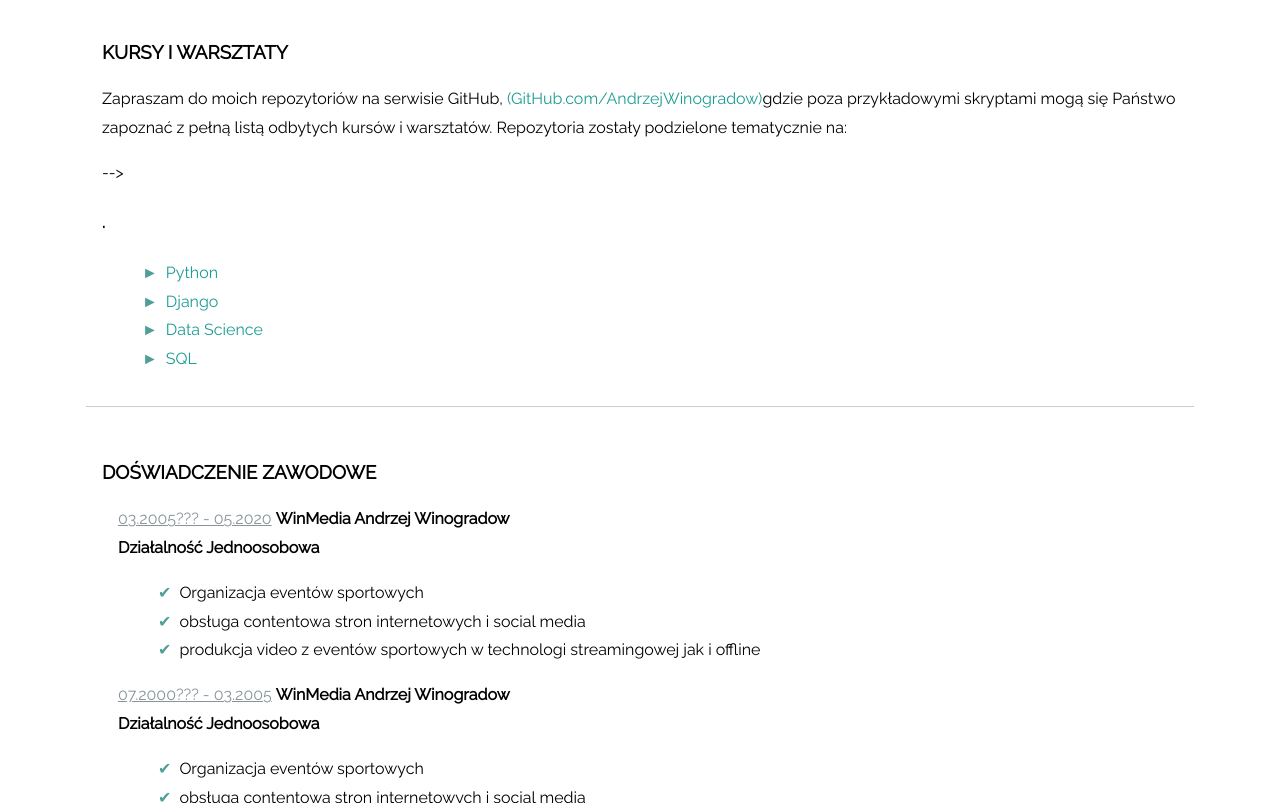
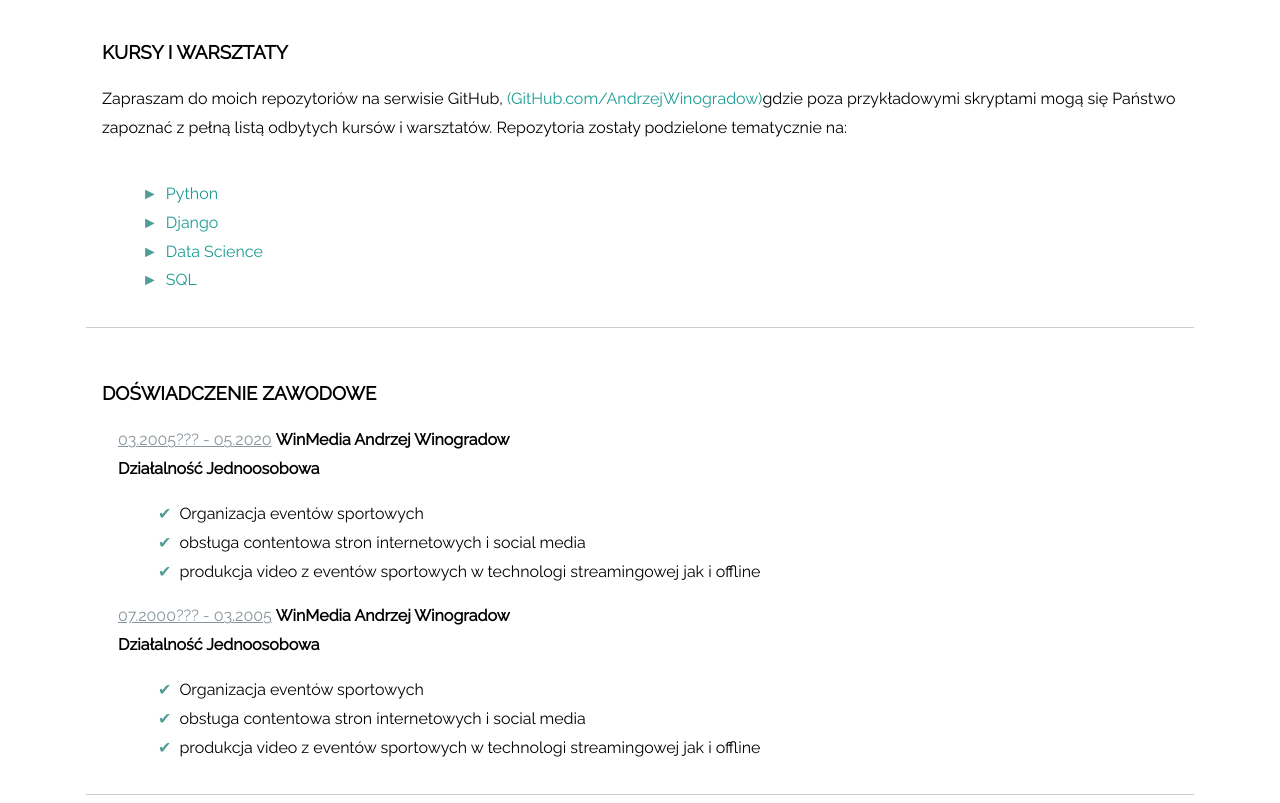
Before and after one commit to AndrzejWinogradow/CV, a plain HTML site: page index.html in a window 1280 px wide. Shown: the part 1138-1941 px from the top of the page. Drawn offline with Linux system fonts and the light colour scheme.

Commit message:
Update index.html

```diff
--- a/index.html
+++ b/index.html
@@ -77,11 +77,11 @@
         </div>-->
       <div class="descrition">
         <p>Zapraszam do moich repozytoriów na serwisie GitHub, <a href="https://GitHub.com/AndrzejWinogradow">(GitHub.com/AndrzejWinogradow)</a>gdzie poza przykładowymi skryptami mogą się Państwo zapoznać z pełną listą odbytych kursów i warsztatów. Repozytoria zostały podzielone tematycznie na:</p>
-        </div>
-      <!--></article>-->
+      </div>
+      <!-- </article> -->
       <div class='skills'>
         <div class='column'>
-          <h4>.</h4>
+          <h4></h4>
           <ul>
             <li><a href="https://github.com/AndrzejWinogradow/Nauka_Py">Python</a></li>
             <li><a href="https://github.com/AndrzejWinogradow/Django">Django</a></li>
```
